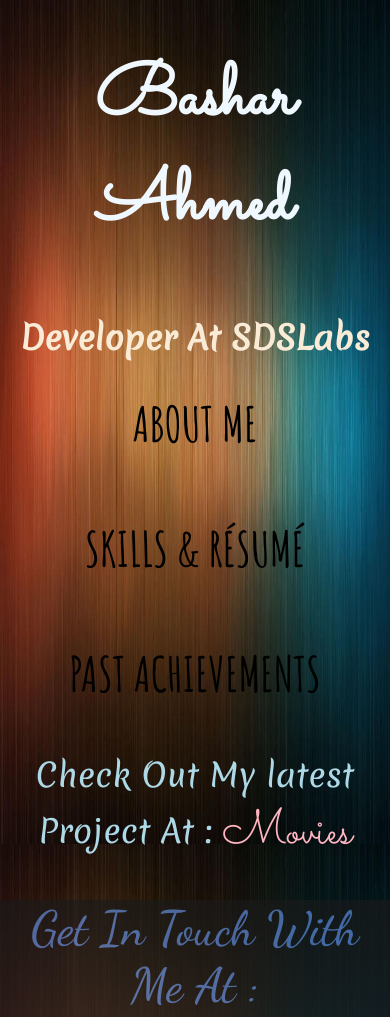
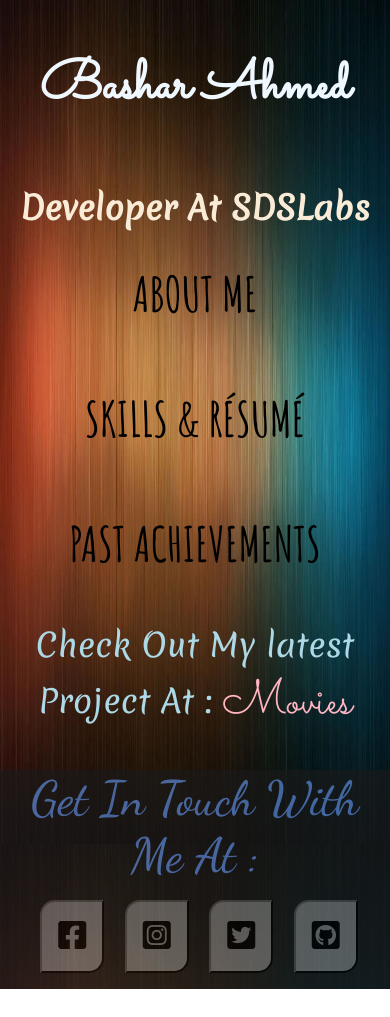
Before and after one commit to Bashar-Ahmed/Portfolio, a plain HTML site: page index.html in a window 390 px wide. Shown: the top 1017 px of the page. After the commit the page ends 989 px from the top, so only its background shows below. Drawn offline with Linux system fonts and the light colour scheme.

Commit message:
Update style.css

```diff
--- a/css/style.css
+++ b/css/style.css
@@ -11,13 +11,22 @@ body {
     width: 100%;
     color: aliceblue;
     font-family: 'Sacramento', cursive;
-    font-size: 4.5rem;
     animation-name: bashar;
     animation-duration: 3s;
     animation-delay: 2s;
     animation-iteration-count: infinite;
     animation-direction: alternate-reverse;
     animation-timing-function: ease-in-out;
+}
+@media screen and (min-width:700px) {
+    .name {
+        font-size: 4.5rem;
+    }
+}
+@media screen and (max-width:700px) {
+    .name {
+        font-size: 3.4rem;
+    }
 }
 @keyframes bashar {
     50% {transform: scale(0.8);}
```
